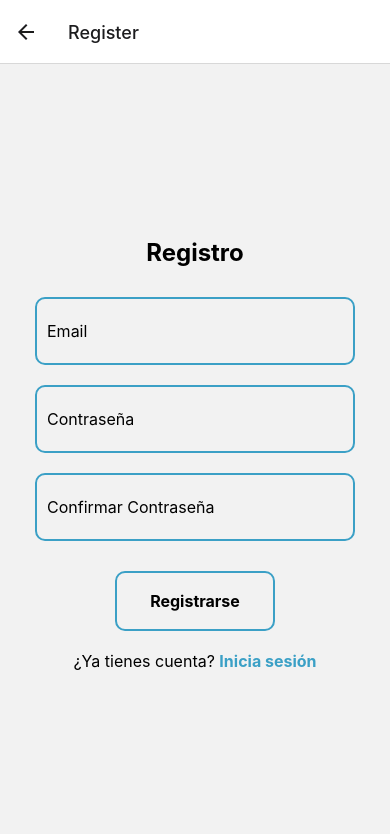
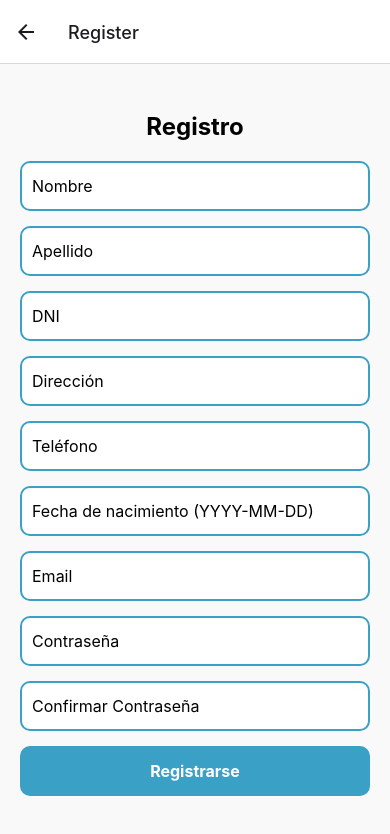
Before and after one commit to PabloGabrielDonato/app-pista, a React Native app: screen /Register in a window 390 px wide. Shown: the top 834 px of the page. Built offline with nearby package versions, Linux system fonts and the light colour scheme.

Commit message:
apis al back end para locaciones y usuarios

```diff
--- a/screens/Home.js
+++ b/screens/Home.js
@@ -9,6 +9,26 @@ export default function Home() {
   const [modalVisible, setModalVisible] = useState(false); // Estado del modal
   const [name, setName] = useState('');
   const [dni, setDni] = useState('');
+  const [selectedLocation, setSelectedLocation] = useState(null); // Location seleccionada
+  const [locations, setLocations] = useState([]); // Lista de locations
+
+
+  const fetchLocations = async () => {
+    try {
+      const response = await fetch('http://localhost/api/locations');
+      const data = await response.json();
+      setLocations(data);
+    } catch (error) {
+      console.error('Error al cargar las ubicaciones:', error);
+    }
+  };
+
+
+  React.useEffect(() => {
+    fetchLocations().then();
+    console.log(locations);
+  }, []);
+
 
   const { height: screenHeight } = useWindowDimensions();
 
@@ -45,7 +65,32 @@ export default function Home() {
   const days = generateDays();
 
   return (
+
     <ScrollView contentContainerStyle={styles.container}>
+
+      {/* Carrusel de locaciones */}
+
+      {/*<ScrollView horizontal showsHorizontalScrollIndicator={false}>*/}
+        <View style={styles.imageContainer}>
+          <Image source={require('../assets/images/skating_rink.jpg')} style={styles.image} />
+          <View style={styles.infoContainer}>
+            <View>
+              <View style={styles.sportContainer}>
+                <MaterialCommunityIcons name="roller-skate" size={20} color="#A0A0A0" />
+                <Text style={styles.sport}>Patín artístico</Text>
+              </View>
+              <Text style={styles.location}>Pista de entrenamiento profesional</Text>
+            </View>
+            <View>
+              <Text style={styles.price}>$20.000</Text>
+              <View style={styles.locationContainer}>
+                <Ionicons name="location-outline" size={16} color="#A0A0A0" />
+                <Text style={styles.place}>Parque Roca</Text>
+              </View>
+            </View>
+          </View>
+        </View>
+      {/*</ScrollView>  */}
       <ScrollView horizontal showsHorizontalScrollIndicator={false} style={[styles.daysContainer, { height: screenHeight * 0.2 }]}>
         {days.map((dayData) => (
           <TouchableOpacity
@@ -61,29 +106,12 @@ export default function Home() {
                 {dayData.day} {dayData.monthName}
               </Text>
             </View>
+
           </TouchableOpacity>
         ))}
       </ScrollView>
 
-      <View style={styles.imageContainer}>
-        <Image source={require('../assets/images/skating_rink.jpg')} style={styles.image} />
-        <View style={styles.infoContainer}>
-          <View>
-            <View style={styles.sportContainer}>
-              <MaterialCommunityIcons name="roller-skate" size={20} color="#A0A0A0" />
-              <Text style={styles.sport}>Patín artístico</Text>
-            </View>
-            <Text style={styles.location}>Pista de entrenamiento profesional</Text>
-          </View>
-          <View>
-            <Text style={styles.price}>$20.000</Text>
-            <View style={styles.locationContainer}>
-              <Ionicons name="location-outline" size={16} color="#A0A0A0" />
-              <Text style={styles.place}>Parque Roca</Text>
-            </View>
-          </View>
-        </View>
-      </View>
+
 
       <Text style={styles.scheduleNote}>Tenga en cuenta que los turnos son de 60 minutos.</Text>
       <ScrollView horizontal showsHorizontalScrollIndicator={false} style={styles.hourScrollContainer}>
@@ -422,4 +450,5 @@ modalContent: {
     width: '100%',
     marginBottom:40 // Ocupa todo el ancho disponible
   },
+
 });
--- a/screens/Register.js
+++ b/screens/Register.js
@@ -1,131 +1,195 @@
 import React, { useState } from 'react';
-import { View, Text, TextInput, Pressable, StyleSheet } from 'react-native';
+import { View, Text, TextInput, Pressable, StyleSheet, Alert, ScrollView, KeyboardAvoidingView, Platform } from 'react-native';
 
 export default function Register({ navigation }) {
-  const [email, setEmail] = useState('');
-  const [password, setPassword] = useState('');
-  const [confirmPassword, setConfirmPassword] = useState('');
+  const [form, setForm] = useState({
+    name: '',
+    last_name: '',
+    dni: '',
+    address: '',
+    phone: '',
+    birth_date: '',
+    email: '',
+    password: '',
+    confirmPassword: '',
+  });
 
-  const handleRegister = () => {
-    if (password === confirmPassword) {
-      // Aquí podrías agregar la lógica de registro de usuario
-      console.log("Usuario registrado:", email);
-      navigation.navigate('Login'); // Redirige a la pantalla de Login después del registro
-    } else {
-      alert('Las contraseñas no coinciden');
+  const handleInputChange = (field, value) => {
+    setForm({ ...form, [field]: value });
+  };
+
+  const handleRegister = async () => {
+    if (form.password !== form.confirmPassword) {
+      Alert.alert('Error', 'Las contraseñas no coinciden');
+      return;
+    }
+
+    try {
+      const response = await fetch('http://localhost/api/auth/register', {
+        method: 'POST',
+        headers: {
+          'Content-Type': 'application/json',
+        },
+        body: JSON.stringify({
+          name: form.name,
+          last_name: form.last_name,
+          dni: form.dni,
+          address: form.address,
+          phone: form.phone,
+          birth_date: form.birth_date,
+          email: form.email,
+          password: form.password,
+        }),
+      });
+
+      const data = await response.json();
+
+      if (response.ok) {
+        Alert.alert('Éxito', 'Usuario registrado correctamente');
+        navigation.navigate('Login');
+      } else {
+        Alert.alert('Error', data.message || 'Error al registrar usuario');
+      }
+    } catch (error) {
+      Alert.alert('Error', 'Hubo un problema al conectar con el servidor');
     }
   };
 
   return (
-    <View style={styles.container}>
-      <Text style={styles.title}>Registro</Text>
+    <KeyboardAvoidingView
+      style={{ flex: 1 }}
+      behavior={Platform.OS === 'ios' ? 'padding' : 'height'}
+    >
+      <ScrollView contentContainerStyle={styles.container}>
+        <Text style={styles.title}>Registro</Text>
 
-      <View style={styles.inputContainer}>
+        {/* Nombre */}
+        <TextInput
+          style={styles.input}
+          placeholder="Nombre"
+          placeholderTextColor="#000"
+          value={form.name}
+          onChangeText={(value) => handleInputChange('name', value)}
+        />
+
+        {/* Apellido */}
+        <TextInput
+          style={styles.input}
+          placeholder="Apellido"
+          placeholderTextColor="#000"
+          value={form.last_name}
+          onChangeText={(value) => handleInputChange('last_name', value)}
+        />
+
+        {/* DNI */}
+        <TextInput
+          style={styles.input}
+          placeholder="DNI"
+          placeholderTextColor="#000"
+          value={form.dni}
+          onChangeText={(value) => handleInputChange('dni', value)}
+          keyboardType="numeric"
+        />
+
+        {/* Dirección */}
+        <TextInput
+          style={styles.input}
+          placeholder="Dirección"
+          placeholderTextColor="#000"
+          value={form.address}
+          onChangeText={(value) => handleInputChange('address', value)}
+        />
+
+        {/* Teléfono */}
+        <TextInput
+          style={styles.input}
+          placeholder="Teléfono"
+          placeholderTextColor="#000"
+          value={form.phone}
+          onChangeText={(value) => handleInputChange('phone', value)}
+          keyboardType="phone-pad"
+        />
+
+        {/* Fecha de Nacimiento */}
+        <TextInput
+          style={styles.input}
+          placeholder="Fecha de nacimiento (YYYY-MM-DD)"
+          placeholderTextColor="#000"
+          value={form.birth_date}
+          onChangeText={(value) => handleInputChange('birth_date', value)}
+        />
+
+        {/* Email */}
         <TextInput
           style={styles.input}
           placeholder="Email"
           placeholderTextColor="#000"
-          value={email}
-          onChangeText={setEmail}
+          value={form.email}
+          onChangeText={(value) => handleInputChange('email', value)}
+          keyboardType="email-address"
         />
-      </View>
 
-      <View style={styles.inputContainer}>
+        {/* Contraseña */}
         <TextInput
           style={styles.input}
           placeholder="Contraseña"
           placeholderTextColor="#000"
           secureTextEntry={true}
-          value={password}
-          onChangeText={setPassword}
+          value={form.password}
+          onChangeText={(value) => handleInputChange('password', value)}
         />
-      </View>
 
-      <View style={styles.inputContainer}>
+        {/* Confirmar Contraseña */}
         <TextInput
           style={styles.input}
           placeholder="Confirmar Contraseña"
           placeholderTextColor="#000"
           secureTextEntry={true}
-          value={confirmPassword}
-          onChangeText={setConfirmPassword}
+          value={form.confirmPassword}
+          onChangeText={(value) => handleInputChange('confirmPassword', value)}
         />
-      </View>
 
-      <View style={styles.buttonContainer}>
-        <Pressable
-          style={styles.button}
-          onPress={handleRegister}
-        >
+        <Pressable style={styles.button} onPress={handleRegister}>
           <Text style={styles.buttonLabel}>Registrarse</Text>
         </Pressable>
-      </View>
-
-      <View style={styles.loginLinkContainer}>
-        <Text style={styles.loginText}>
-          ¿Ya tienes cuenta?{' '}
-          <Pressable onPress={() => navigation.navigate('Login')}>
-            <Text style={styles.loginLink}>Inicia sesión</Text>
-          </Pressable>
-        </Text>
-      </View>
-    </View>
+      </ScrollView>
+    </KeyboardAvoidingView>
   );
 }
 
 const styles = StyleSheet.create({
   container: {
-    flex: 1,
+    flexGrow: 1,
+    padding: 20,
     justifyContent: 'center',
-    alignItems: 'center',
-    padding: 20,
+    backgroundColor: '#f9f9f9',
   },
   title: {
     fontSize: 24,
     fontWeight: 'bold',
     marginBottom: 20,
+    textAlign: 'center',
   },
-  inputContainer: {
-    width: 320,
-    height: 68,
-    marginVertical: 10,
+  input: {
+    height: 50,
     borderColor: '#3BA0C6',
     borderWidth: 2,
     borderRadius: 10,
-    justifyContent: 'center',
-  },
-  input: {
     paddingHorizontal: 10,
+    marginBottom: 15,
     fontSize: 16,
-    color: '#000',
-    width: '100%',
-    height: '100%',
-  },
-  buttonContainer: {
-    width: 160,
-    marginTop: 20,
+    backgroundColor: '#fff',
   },
   button: {
+    height: 50,
+    backgroundColor: '#3BA0C6',
     borderRadius: 10,
-    borderWidth: 2,
-    borderColor: '#3BA0C6',
+    justifyContent: 'center',
     alignItems: 'center',
-    justifyContent: 'center',
-    height: 60,
   },
   buttonLabel: {
-    fontSize: 16,
+    color: '#fff',
     fontWeight: 'bold',
-    color: 'black',
-  },
-  loginLinkContainer: {
-    marginTop: 20,
-  },
-  loginText: {
     fontSize: 16,
   },
-  loginLink: {
-    color: '#3BA0C6',
-    fontWeight: 'bold',
-  },
 });
```
Also changed, not shown: package.json (+11 -11 lines), 1 other file (tests, documents, lock files or other folders).
